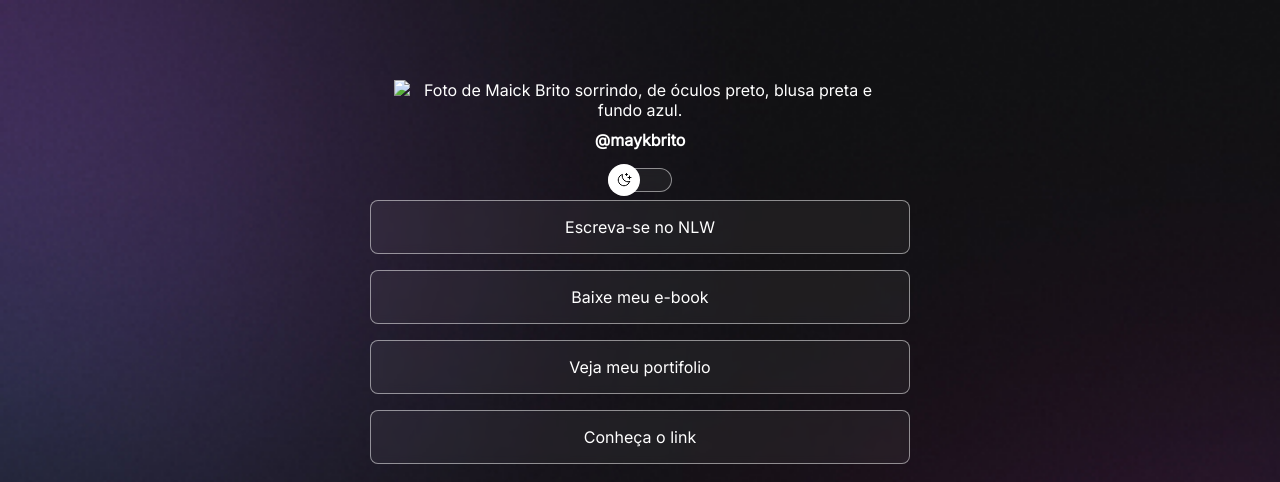
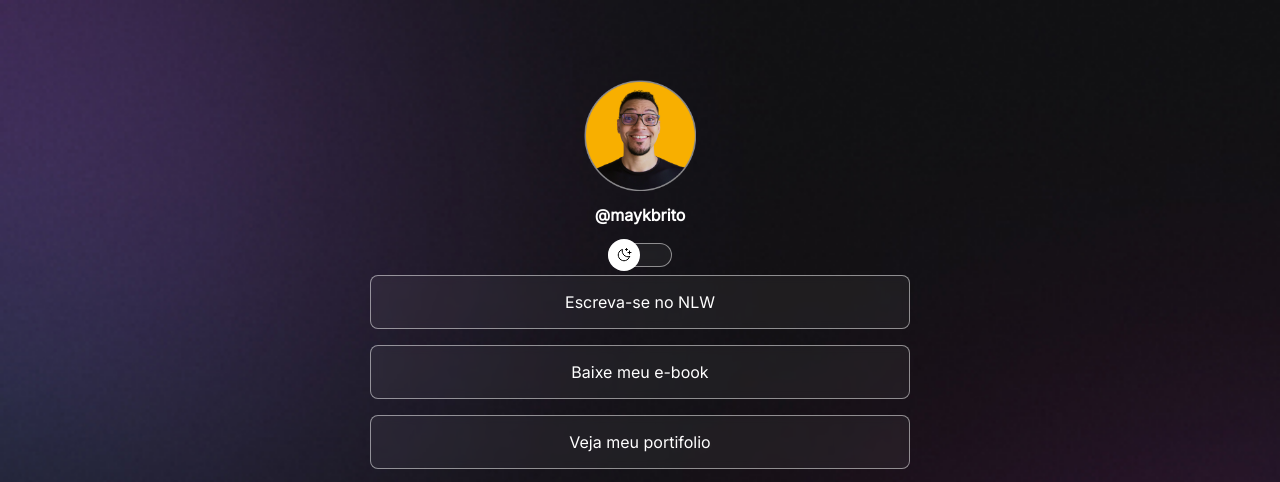
Before and after one commit to gustavosantoskkj/Projeto, a plain HTML site: page index.html in a window 1280 px wide. Shown: the top 482 px of the page. Drawn offline with nearby package versions, Linux system fonts and the light colour scheme; the site is published under a folder, as on GitHub Pages, so addresses that start at the root find nothing; files whose address does not match are found by name.

Commit message:
./ adicionado ao perfil, para aparecer a foto no index.html

```diff
--- a/index.html
+++ b/index.html
@@ -13,7 +13,7 @@
   <body>
  <div id="container">
   <div id="profile">
-    <img src="/assets/avatar.png"
+    <img src="./assets/avatar.png"
      alt="Foto de Maick Brito sorrindo, de óculos preto, blusa preta e fundo azul."
      >
      <p>@maykbrito</p>
```
